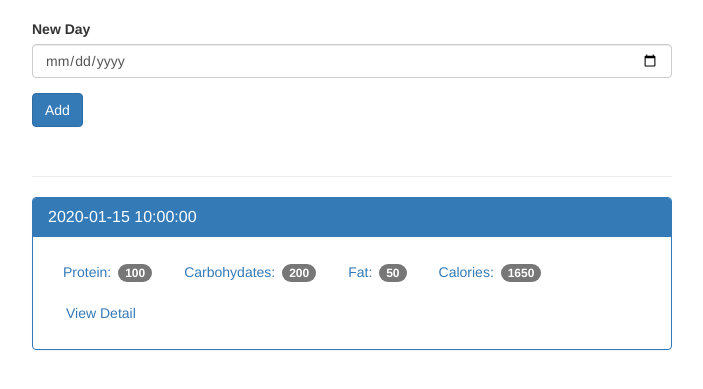
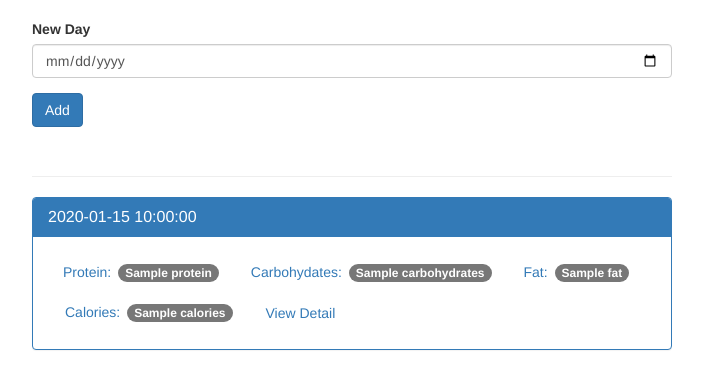
Before and after one commit to beekalam/food_tracker, a Flask app: template templates/home.html in a window 1280 px wide. Shown: the part 51-440 px from the top of the page, without its empty margins (288-991 px from the left). Run offline with Flask 2, Linux system fonts and the light colour scheme; the template is opened without the code that fills it: most values are stand-ins (such as "Sample title", 1, 10 or a date in 2020); some libraries are stand-ins or nearby versions.

Commit message:
sum totals

```diff
--- a/app.py
+++ b/app.py
@@ -39,14 +39,21 @@ def index():
         db.execute('insert into log_date (entry_date) values (?)', [database_date])
         db.commit()
 
-    cur = db.execute('select entry_date from log_date order by entry_date desc')
+    cur = db.execute(
+        'select log_date.entry_date, sum(food.protein) as protein, sum(food.carbohydrates) as carbohydrates, sum(food.fat) as fat, sum(food.calories) as calories from log_date join food_date on food_date.log_date_id = log_date.id join food on food.id = food_date.food_id group by log_date.id order by log_date.entry_date desc')
     results = cur.fetchall()
 
     date_results = []
 
     for i in results:
         single_date = {}
+
         single_date['entry_date'] = i['entry_date']
+        single_date['protein'] = i['protein']
+        single_date['carbohydrates'] = i['carbohydrates']
+        single_date['fat'] = i['fat']
+        single_date['calories'] = i['calories']
+
         d = datetime.strptime(str(i['entry_date']), '%Y%m%d')
         single_date['pretty_date'] = datetime.strftime(d, '%B %d, %Y')
 
@@ -91,8 +98,7 @@ def view(date):
         totals['calories'] += food['calories']
 
     return render_template('day.html', entry_date=date_result['entry_date'], pretty_date=pretty_date,
-                           food_results=food_results, log_results=log_results,
-                           totals=totals)
+                           food_results=food_results, log_results=log_results, totals=totals)
 
 
 @app.route('/food', methods=['GET', 'POST'])
--- a/templates/day.html
+++ b/templates/day.html
@@ -19,12 +19,12 @@
 <nav class="navbar navbar-inverse navbar-fixed-top">
     <div class="container">
         <div class="navbar-header">
-            <a class="navbar-brand" href="#">Food Tracker</a>
+            <a class="navbar-brand" href="{{ url_for('index') }}">Food Tracker</a>
         </div>
         <div id="navbar" class="navbar-collapse collapse">
             <ul class="nav navbar-nav">
-                <li><a href="#">Home</a></li>
-                <li><a href="#">Add Food Item</a></li>
+                <li><a href="{{ url_for('index') }}">Home</a></li>
+                <li><a href="{{ url_for('food') }}">Add Food Item</a></li>
             </ul>
         </div>
     </div>
--- a/templates/home.html
+++ b/templates/home.html
@@ -52,11 +52,11 @@
                     </div>
                     <div class="panel-body">
                         <ul class="nav nav-pills" role="tablist">
-                            <li><a>Protein: <span class="badge">100</span></a></li>
-                            <li><a>Carbohydates: <span class="badge">200</span></a></li>
-                            <li><a>Fat: <span class="badge">50</span></a></li>
-                            <li><a>Calories: <span class="badge">1650</span></a></li>
-                            <li><a href="{{ url_for('view',date=r.entry_date) }}" type="button" class="btn btn-link">View
+                            <li><a>Protein: <span class="badge">{{ r.protein }}</span></a></li>
+                            <li><a>Carbohydates: <span class="badge">{{ r.carbohydrates }}</span></a></li>
+                            <li><a>Fat: <span class="badge">{{ r.fat }}</span></a></li>
+                            <li><a>Calories: <span class="badge">{{ r.calories }}</span></a></li>
+                            <li><a href="{{ url_for('view', date=r.entry_date) }}" type="button" class="btn btn-link">View
                                 Detail</a></li>
                         </ul>
                     </div>
```
Also changed, not shown: other parts of templates/home.html (+3 -3 lines), templates/add_food.html (+7 -5 lines).
